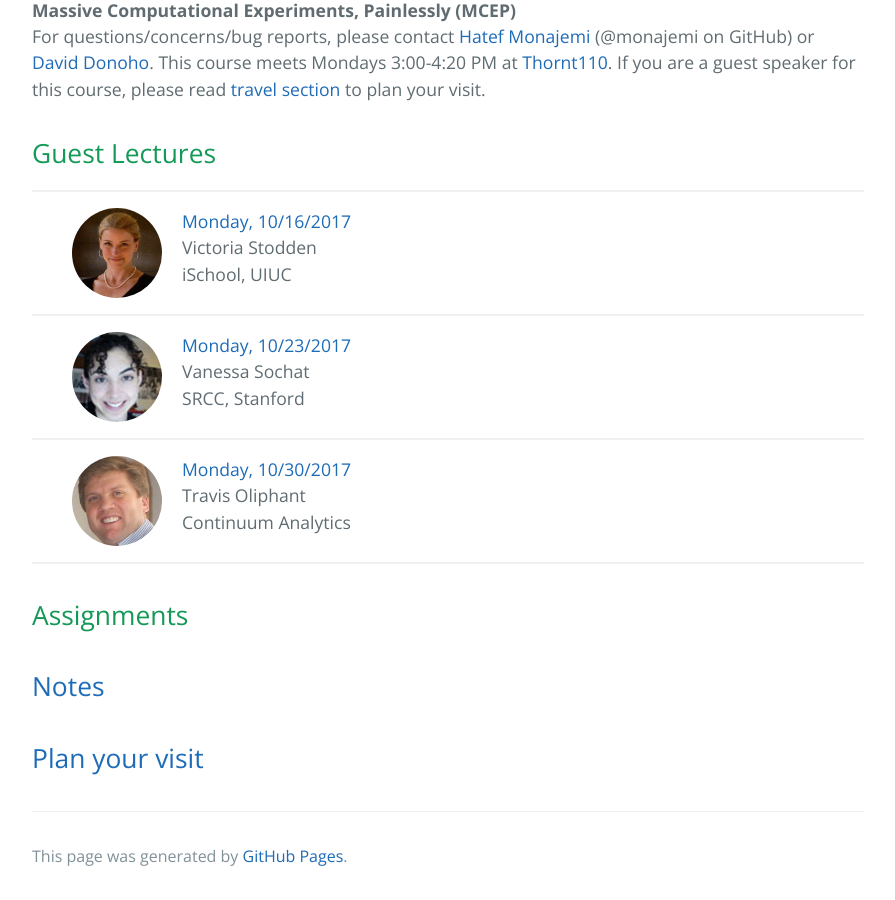
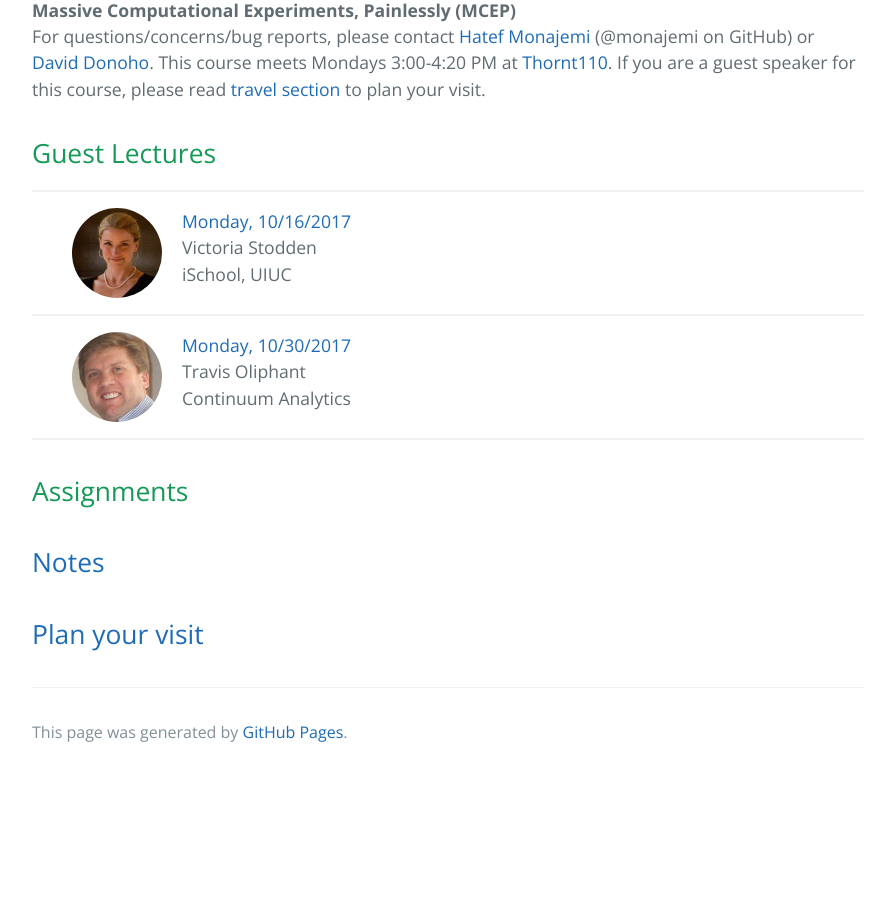
Before and after one commit to stats285/stats285.github.io, a Jekyll site: the page built from index.md, in a window 1280 px wide and 900 px high, scrolled down 730 px. Shown: the whole window, without its empty margins (192-1087 px from the left). Built offline with Jekyll 4.4.1, drawn with Linux system fonts in a browser that asks for light colours; the repository's description, which GitHub fills in, is left out; after the commit the page ends 1506 px from its top, so only the background shows below that.

Commit message:
vanessa removed

```diff
--- a/index.md
+++ b/index.md
@@ -24,17 +24,6 @@ For questions/concerns/bug reports, please contact [Hatef Monajemi](http://web.s
     </div>
 </div>
 ---
-<div class="speaker-wrap">
-    <div class="speakerphoto">
-    <img src="assets/img/vanessasochat.jpg">
-    </div>
-    <div class="card">
-        <a class="talkdate" href="./vanessa_lecture"> Monday, 10/23/2017</a> <br>
-        <span class="speaker">Vanessa Sochat</span> <br>
-        <span class="speakerposition">SRCC, Stanford</span>
-    </div>
-</div>
----
 
 <div class="speaker-wrap">
     <div class="speakerphoto">
```
